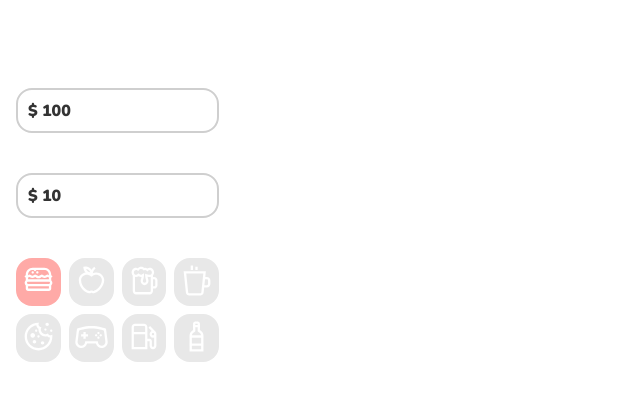
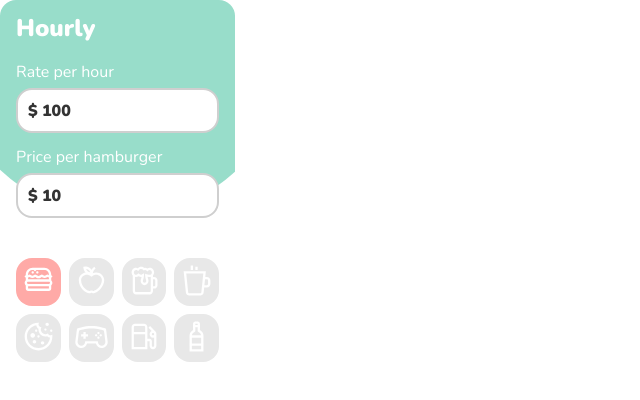
Before and after one commit to ntwigs/hourly, a React (Create React App) app: page / in a window 1280 px wide. Shown: the top 400 px of the page, without its empty margins (0-640 px from the left). Built offline with nearby package versions, Linux system fonts and the light colour scheme.

Commit message:
feat: add animated circle

```diff
--- a/src/pages/start/index.tsx
+++ b/src/pages/start/index.tsx
@@ -5,6 +5,7 @@ import { InputBlock } from '../../blocks/input-block'
 import { ItemBlock } from '../../blocks/item-block'
 import { Layout } from '../../components/layout'
 import { Spacer } from '../../components/spacer'
+import { Circle } from '../../components/circle'
 import { Item, items } from '../../data/items'
 
 const DEFAULT_HOURLY_RATE = '100'
@@ -13,8 +14,20 @@ const variants: Variants = {
   mount: {
     transition: {
       staggerChildren: 0.25,
+      delayChildren: 0.5
     },
   },
+}
+
+const circleVariants = {
+  mount: {
+    opacity: 1,
+    scale: 1
+  },
+  unmount: {
+    opacity: 0,
+    scale: 0
+  }
 }
 
 export const Start = (): JSX.Element => {
@@ -27,6 +40,7 @@ export const Start = (): JSX.Element => {
       variants={variants}
       as={motion.main}
     >
+      <Circle variants={circleVariants} />
       <HeaderBlock title="Hourly" />
       <InputBlock
         max={6}
```
